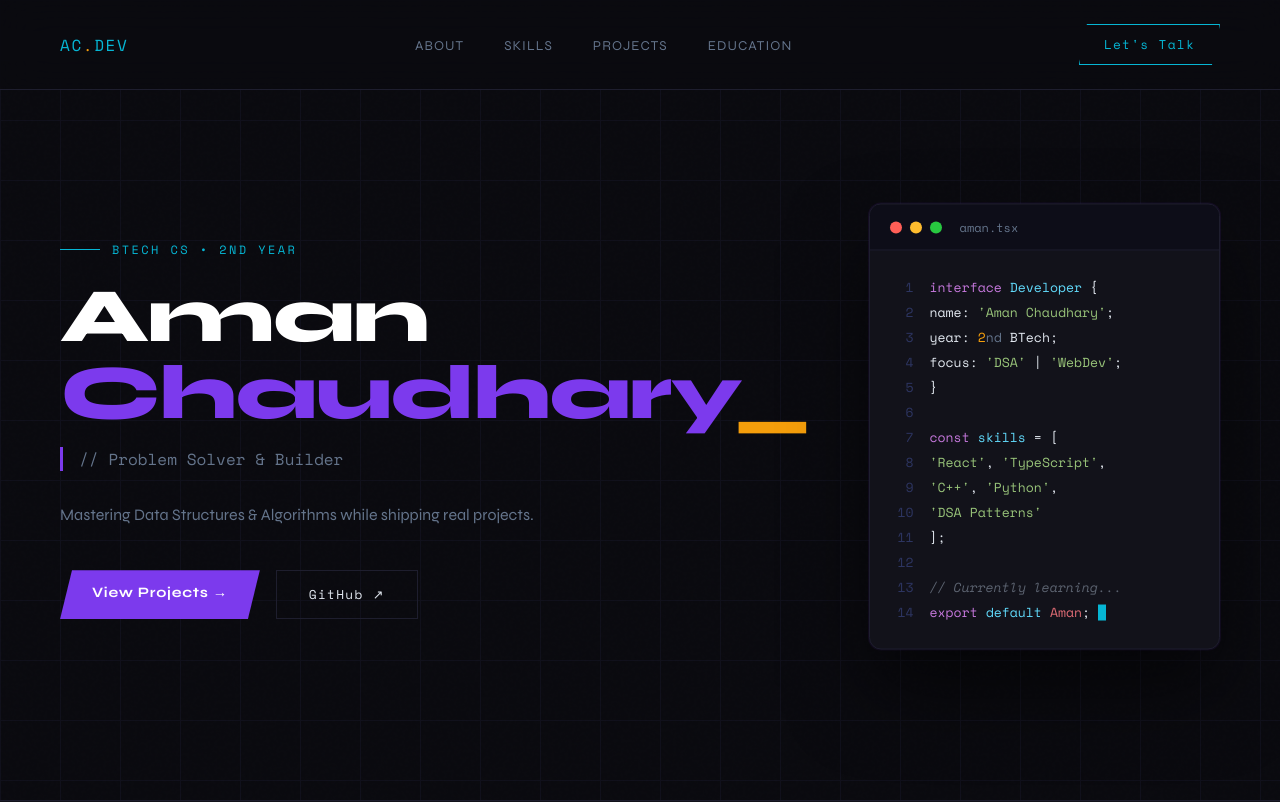
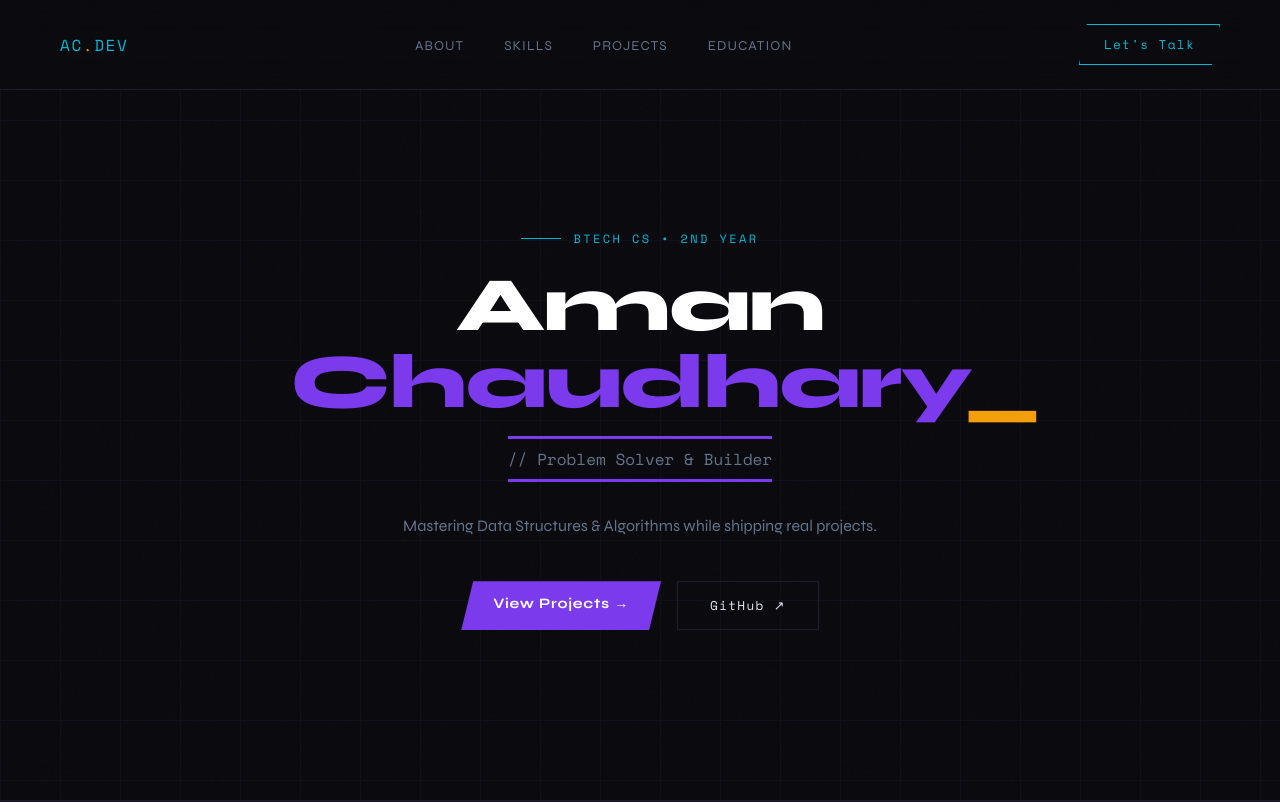
Before and after one commit to AmanChaudhary684/AmanChaudhary684.github.io, a plain HTML site: page index.html in a window 1280 px wide. Shown: the top 802 px of the page. Drawn offline with nearby package versions, Linux system fonts and the light colour scheme.

Commit message:
Update index.html

```diff
--- a/index.html
+++ b/index.html
@@ -113,15 +113,22 @@
         /* HERO */
         .hero {
             min-height: 100vh;
-            display: grid;
-            grid-template-columns: 1fr 1fr;
+            display: flex;
+            justify-content: center;
             align-items: center;
             padding: 140px 60px 80px;
-            gap: 60px;
             position: relative;
         }
 
-        .hero-left { position: relative; }
+        .hero-left {
+            position: relative;
+            max-width: 700px;
+            text-align: center;
+        }
+
+        .hero-eyebrow {
+            justify-content: center;
+        }
 
         .hero-eyebrow {
             font-family: 'Space Mono', monospace;
@@ -164,8 +171,11 @@
             font-size: 1rem;
             color: var(--muted);
             margin-bottom: 30px;
-            border-left: 3px solid var(--accent);
-            padding-left: 16px;
+            border-left: none;
+            border-top: 3px solid var(--accent);
+            border-bottom: 3px solid var(--accent);
+            padding: 8px 0;
+            display: inline-block;
         }
 
         .hero-desc {
@@ -173,10 +183,10 @@
             line-height: 1.8;
             font-size: 1rem;
             max-width: 480px;
-            margin-bottom: 40px;
+            margin: 0 auto 40px;
         }
 
-        .hero-btns { display: flex; gap: 16px; flex-wrap: wrap; }
+        .hero-btns { display: flex; gap: 16px; flex-wrap: wrap; justify-content: center; }
 
         .btn-glitch {
             position: relative;
@@ -685,32 +695,7 @@
             </div>
         </div>
 
-        <div class="hero-right reveal">
-            <div class="code-window">
-                <div class="code-header">
-                    <div class="dot dot-r"></div>
-                    <div class="dot dot-y"></div>
-                    <div class="dot dot-g"></div>
-                    <span class="code-title">aman.tsx</span>
-                </div>
-                <div class="code-body">
-                    <div class="code-line"><span class="ln">1</span><span><span class="kw">interface</span> <span class="fn">Developer</span> {</span></div>
-                    <div class="code-line"><span class="ln">2</span><span>  name: <span class="str">'Aman Chaudhary'</span>;</span></div>
-                    <div class="code-line"><span class="ln">3</span><span>  year: <span class="num">2</span><span class="op">nd</span> BTech;</span></div>
-                    <div class="code-line"><span class="ln">4</span><span>  focus: <span class="str">'DSA'</span> | <span class="str">'WebDev'</span>;</span></div>
-                    <div class="code-line"><span class="ln">5</span><span>}</span></div>
-                    <div class="code-line"><span class="ln">6</span><span></span></div>
-                    <div class="code-line"><span class="ln">7</span><span><span class="kw">const</span> <span class="fn">skills</span> = [</span></div>
-                    <div class="code-line"><span class="ln">8</span><span>  <span class="str">'React'</span>, <span class="str">'TypeScript'</span>,</span></div>
-                    <div class="code-line"><span class="ln">9</span><span>  <span class="str">'C++'</span>, <span class="str">'Python'</span>,</span></div>
-                    <div class="code-line"><span class="ln">10</span><span>  <span class="str">'DSA Patterns'</span></span></div>
-                    <div class="code-line"><span class="ln">11</span><span>];</span></div>
-                    <div class="code-line"><span class="ln">12</span><span></span></div>
-                    <div class="code-line"><span class="ln">13</span><span><span class="comment">// Currently learning...</span></span></div>
-                    <div class="code-line"><span class="ln">14</span><span><span class="kw">export</span> <span class="fn">default</span> <span class="var">Aman</span>; <span class="cursor-blink"></span></span></div>
-                </div>
-            </div>
-        </div>
+
     </section>
 
 
```
